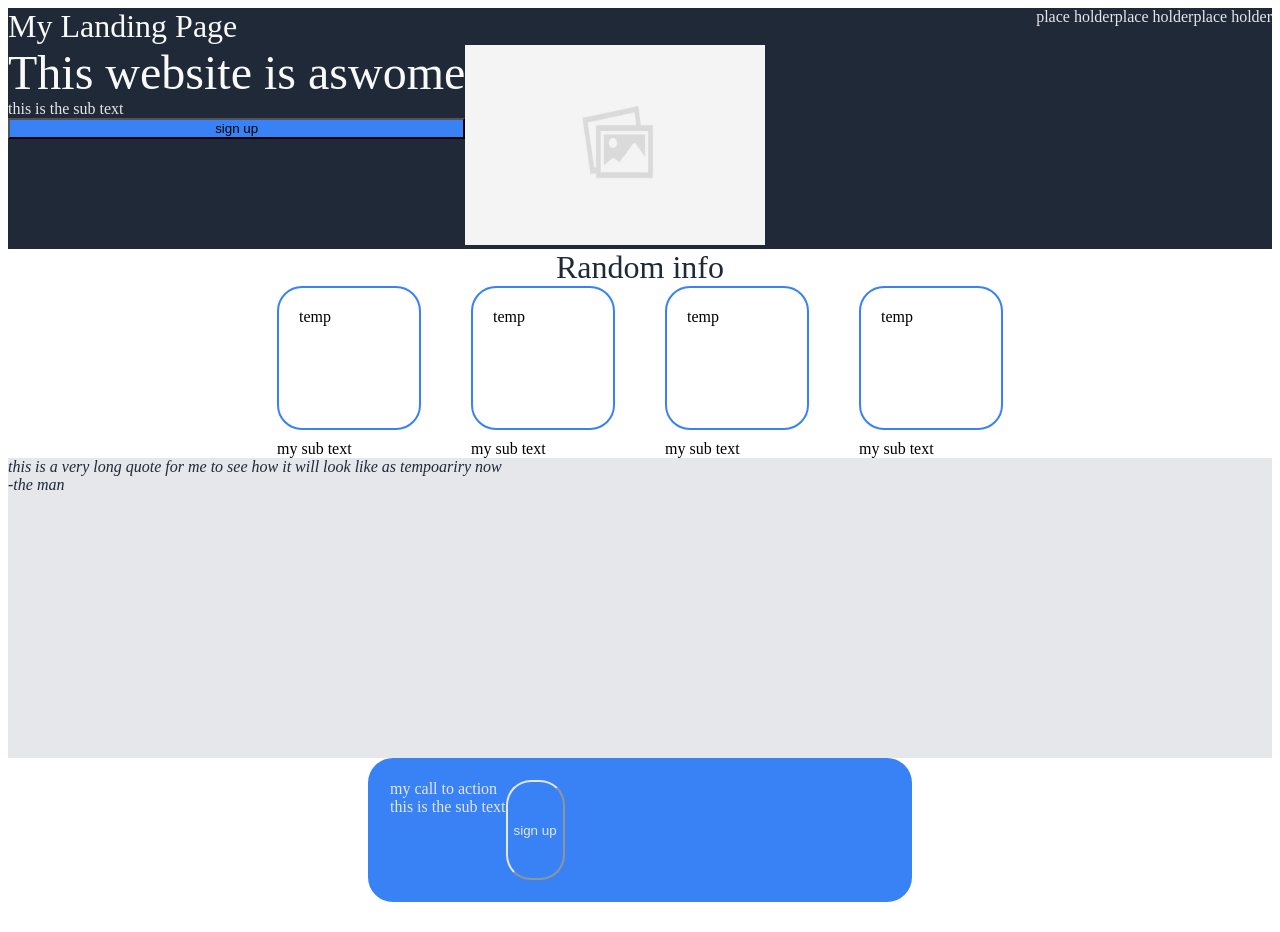
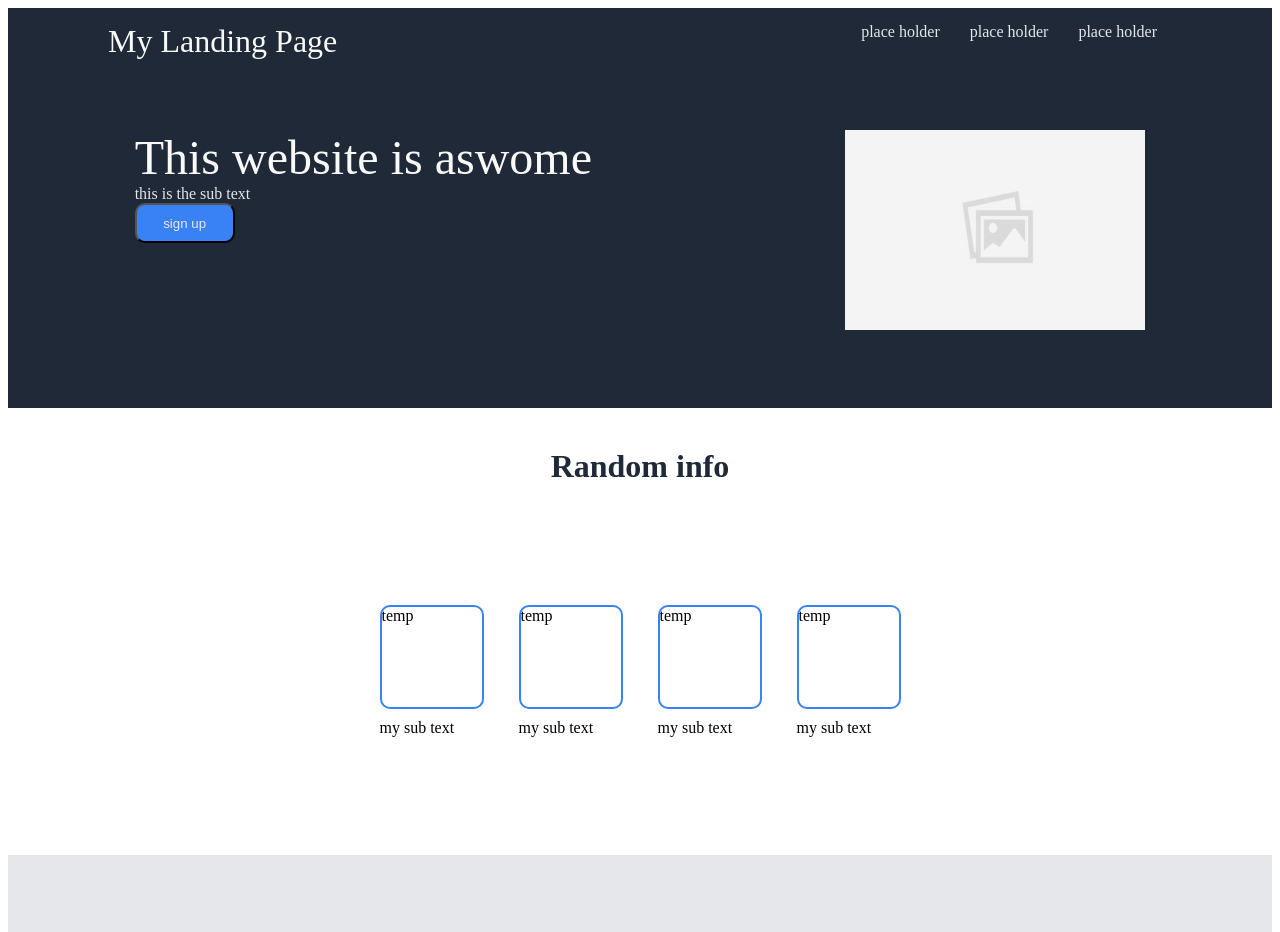
Before and after one commit to yuav8520/landing-page-project, a plain HTML site: page index.html in a window 1280 px wide. Shown: the top 932 px of the page. Before the commit the page ends 910 px from the top, so only its background shows below. Drawn offline with Linux system fonts and the light colour scheme.

Commit message:
day 2 an update of sort try to finish tommarow

```diff
--- a/index.html
+++ b/index.html
@@ -10,9 +10,12 @@
     <div class="header">
     <div class="title">
      <div class="logo">My Landing Page</div>
-     <div class="header-link"><a></a>place holder</div>
-     <div class="header-link"><a></a>place holder</div>
-     <div class="header-link"><a></a>place holder</div>
+     <div class="headers-link">
+        <div class="header-link"><a></a>place holder</div>
+        <div class="header-link"><a></a>place holder</div>
+        <div class="header-link"><a></a>place holder</div>
+     </div>
+
     </div>
 <div class="main">
     <div class="text">
@@ -45,12 +48,12 @@
     <div class="quote">this is a very long quote for me to see how it will look like as tempoariry now</div>
     <div class="quote-maker">-the man</div>
 </div>
-<div class="random-info">
-    <div class="image" id="lol">
-        <div class="call-to-action">my call to action
-            <div class="subtext">this is the sub text</div>
+<div class="random-info2">
+    <div class="call" id="lol">
+        <div class="call-to-action">my call to action</div>
+        <div class="subtext">this is the sub text ill type whatever i want to</div>
         </div>
-    <button>sign up</button>
+   <div id="sign-up-down"><button>sign up</button></div>
     </div>
 
 </div>
--- a/styles.css
+++ b/styles.css
@@ -5,25 +5,44 @@
 .header ,.footer{
     background-color: #1f2937;
 }
+.header{
+height: 400px;
+}
 .quote-space{
     background-color: #E5E7EB;
     color: #1f2937;
     font-style: italic;
+    margin-top: 80px;
+    font-style: italic;
+    padding-bottom: 80px;
+}
 
-}
-.title, .header ,.main ,.text , body,.random-info,.card{
+
+.title, .header ,.main ,.text , body,.random-info,.card,.image,.random-info2,.call{
     display: flex;
 }
 .sub-title{
     font-size: 32px;
     color: #1f2937;
-    font-weight: 900;
     text-align: center;
-    font-weight: 300;
+    font-weight: 700;
+    margin-bottom: 40px;
+margin-top: 40px;
 }
 .logo{
 font-size: 32px;
 flex: 1;
+margin: 30px;
+margin-top: 15px;
+margin-left: 100px;
+}
+.headers-link
+{margin-right: 100px;
+    display: flex;
+
+}
+.header-link{
+    margin: 15px;
 }
 .header-link ,.subtext{
     color: #e5e7eb;
@@ -34,9 +53,13 @@ flex: 1;
 .main-text{
     font-size: 48px;
 }
-.sign-up
+button
 { background-color: #3882f6;
-
+    color: #f9faf8;
+    color: #e5e7eb;
+    border-radius: 10px;
+    width: 100px;
+    height: 40px;
 }
 img{
     height: 200px;
@@ -44,36 +67,78 @@ img{
 }
 .random-info{
     justify-content: center;
-    gap: 50px;
+    gap: 35px;
+    height: 250px;
 }
 .image{
 border-color: #3882f6;
-border-radius: 25px;
+border-radius: 10px;
 border-width: 2px;
 border-style: solid;
-padding: 20px;
 width: 100px;
 height: 100px;
+margin-top: 80px;
+flex-direction: column;
 }
 .card{
     gap: 10px;
 }
-.quote-space{
-    background-color: #e5e7eb;
-    height: 300px;
-}
+
 #lol{
-    background-color: #3882f6;
-    width: 500px;
-    display: flex;
+
+   display: flex;
+    flex-grow: 1;
+
+
+
 }
 .random-info button{
-    background-color: #3882f6;
     border-color: #e5e7eb;
-    color: #e5e7eb;
-    border-radius: 25px;
-
 }
 .call-to-action{
     color: #E5E7EB;
+
+
 }
+.main{
+    margin-top: 40px;
+    justify-content: space-around;
+}
+.quote{
+   margin-left: auto;
+   margin-right: auto;
+    margin-top: 80px;
+    max-width: 800px;
+    font-size: 36px;
+    font-style: italic;
+    font-weight: 300px;
+}
+.quote-maker{
+    margin-right: 350px;
+    text-align: right;
+    font-size: 22px;
+    font-weight: 700;
+}
+.random-info2{
+    background-color: #3882f6;
+border-radius: 10px;
+border-width: 2px;
+border-style: solid;
+width: 800px;
+height: 200px;
+
+margin-top: 80px;
+}
+.call{
+    flex-direction: column;
+    justify-content: center;
+    margin-left: 80px;
+}
+#sign-up-down{
+    display: flex;
+    flex-direction: column;
+    justify-content: center;
+}
+#sign-up-down button{
+    margin-right: 80px;
+}
```
